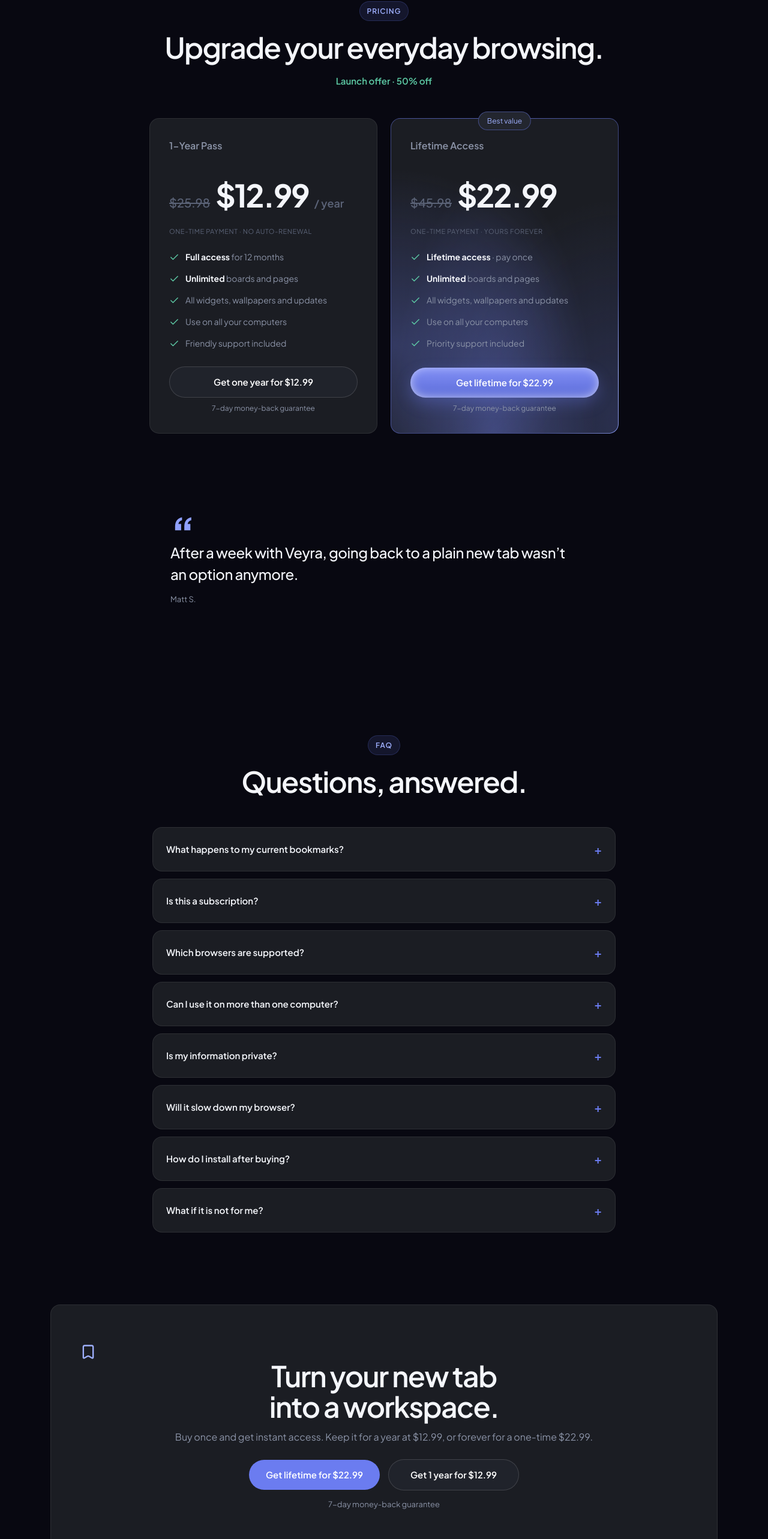
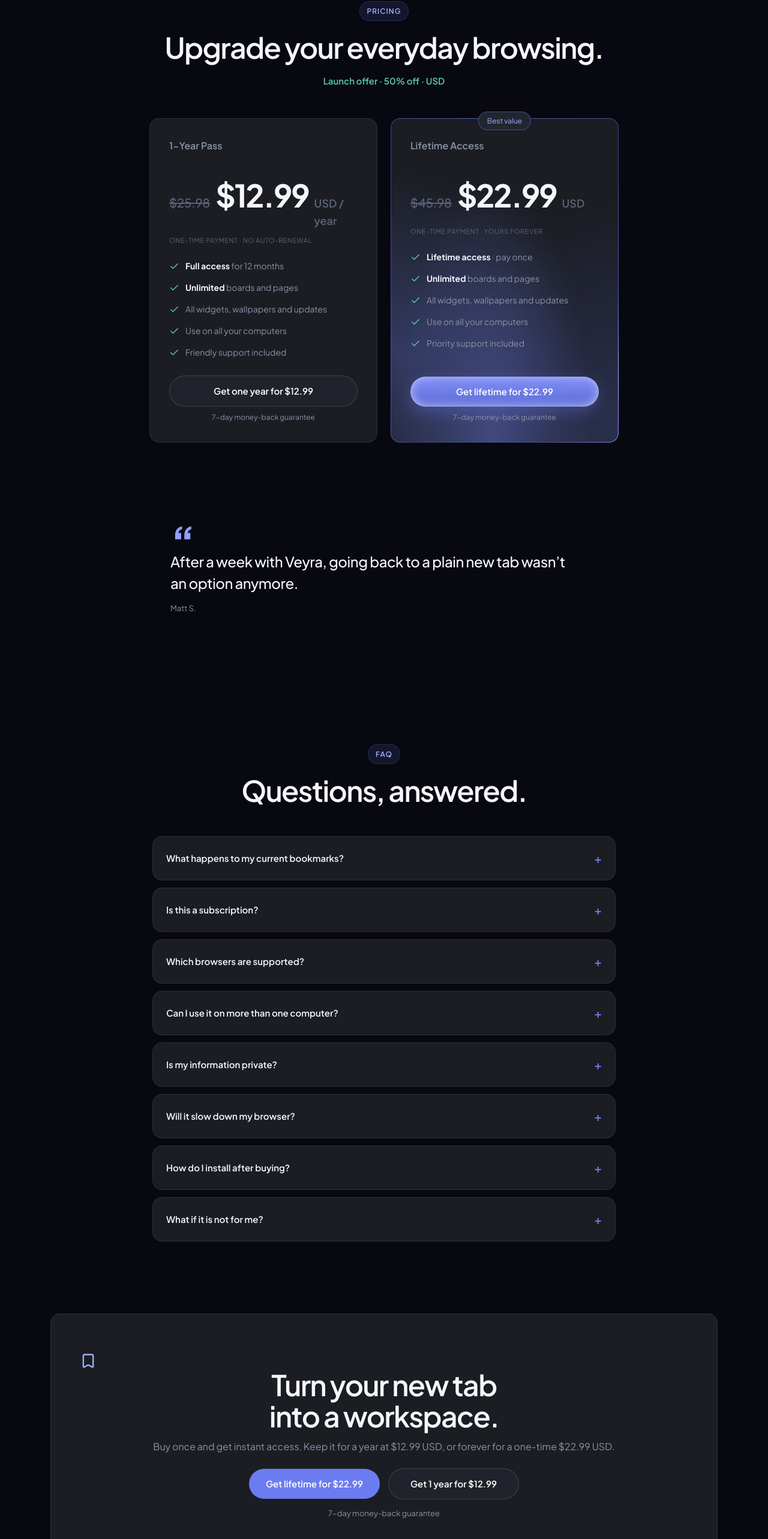
Before and after one commit to senujalinal/veyra-website, a Next.js app: page / in a window 1280 px wide. Shown: the part 4157-6723 px from the top of the page at 60% size. Built offline with nearby package versions, Linux system fonts and the light colour scheme.

Commit message:
Switch to live USD checkout variants

```diff
--- a/app/page.tsx
+++ b/app/page.tsx
@@ -6,8 +6,8 @@
 import { assetPath } from '@/lib/asset-path';
 
 const checkoutLinks = {
-  lifetime: 'https://veyrasoft.lemonsqueezy.com/checkout/buy/2ef89744-251f-40e4-994a-1f1deef3adf7',
-  oneYear: 'https://veyrasoft.lemonsqueezy.com/checkout/buy/109d53fc-c482-43e3-82c6-d9da956efa6e',
+  lifetime: 'https://veyrasoft.lemonsqueezy.com/checkout/buy/e33ac425-86ba-476c-bfbe-6fa7a87c280b',
+  oneYear: 'https://veyrasoft.lemonsqueezy.com/checkout/buy/d19742d0-3cda-4d5f-a377-b1eac9ac0769',
 } as const;
 
 const features = [
@@ -87,10 +87,10 @@
       </section>
 
       <section className="section shell" id="pricing">
-        <div className="section-head"><div className="eyebrow">Pricing</div><h2>Upgrade your everyday browsing.</h2><p className="offer">Launch offer · 50% off</p></div>
+        <div className="section-head"><div className="eyebrow">Pricing</div><h2>Upgrade your everyday browsing.</h2><p className="offer">Launch offer · 50% off · USD</p></div>
         <div className="pricing-grid">
-          <article className="price-card"><p className="card-kicker">1-Year Pass</p><div className="price"><s>$25.98</s><strong>$12.99</strong><span>/ year</span></div><small>ONE-TIME PAYMENT · NO AUTO-RENEWAL</small><ul><li><Check /><span><strong>Full access</strong> for 12 months</span></li><li><Check /><span><strong>Unlimited</strong> boards and pages</span></li><li><Check /><span>All widgets, wallpapers and updates</span></li><li><Check /><span>Use on all your computers</span></li><li><Check /><span>Friendly support included</span></li></ul><a className="button secondary-button" href={checkoutLinks.oneYear}>Get one year for $12.99</a><p className="guarantee">7-day money-back guarantee</p></article>
-          <article className="price-card featured"><span className="best">Best value</span><p className="card-kicker">Lifetime Access</p><div className="price"><s>$45.98</s><strong>$22.99</strong></div><small>ONE-TIME PAYMENT · YOURS FOREVER</small><ul><li><Check /><span><strong>Lifetime access</strong> · pay once</span></li><li><Check /><span><strong>Unlimited</strong> boards and pages</span></li><li><Check /><span>All widgets, wallpapers and updates</span></li><li><Check /><span>Use on all your computers</span></li><li><Check /><span>Priority support included</span></li></ul><a className="button" href={checkoutLinks.lifetime}>Get lifetime for $22.99</a><p className="guarantee">7-day money-back guarantee</p></article>
+          <article className="price-card"><p className="card-kicker">1-Year Pass</p><div className="price"><s>$25.98</s><strong>$12.99</strong><span>USD / year</span></div><small>ONE-TIME PAYMENT · NO AUTO-RENEWAL</small><ul><li><Check /><span><strong>Full access</strong> for 12 months</span></li><li><Check /><span><strong>Unlimited</strong> boards and pages</span></li><li><Check /><span>All widgets, wallpapers and updates</span></li><li><Check /><span>Use on all your computers</span></li><li><Check /><span>Friendly support included</span></li></ul><a className="button secondary-button" href={checkoutLinks.oneYear}>Get one year for $12.99</a><p className="guarantee">7-day money-back guarantee</p></article>
+          <article className="price-card featured"><span className="best">Best value</span><p className="card-kicker">Lifetime Access</p><div className="price"><s>$45.98</s><strong>$22.99</strong><span>USD</span></div><small>ONE-TIME PAYMENT · YOURS FOREVER</small><ul><li><Check /><span><strong>Lifetime access</strong> · pay once</span></li><li><Check /><span><strong>Unlimited</strong> boards and pages</span></li><li><Check /><span>All widgets, wallpapers and updates</span></li><li><Check /><span>Use on all your computers</span></li><li><Check /><span>Priority support included</span></li></ul><a className="button" href={checkoutLinks.lifetime}>Get lifetime for $22.99</a><p className="guarantee">7-day money-back guarantee</p></article>
         </div>
       </section>
 
@@ -105,7 +105,7 @@
         <div className="faq-list">{faqs.map(([question, answer]) => <details key={question}><summary>{question}<span>+</span></summary><p>{answer}</p></details>)}</div>
       </section>
 
-      <section className="final-cta"><div className="orb orb-one" /><div className="orb orb-two" /><div className="shell"><Bookmark size={28} /><h2>Turn your new tab<br />into a workspace.</h2><p>Buy once and get instant access. Keep it for a year at $12.99, or forever for a one-time $22.99.</p><div className="final-actions"><a className="button" href={checkoutLinks.lifetime}>Get lifetime for $22.99</a><a className="button secondary-button" href={checkoutLinks.oneYear}>Get 1 year for $12.99</a></div><span className="final-guarantee">7-day money-back guarantee</span></div></section>
+      <section className="final-cta"><div className="orb orb-one" /><div className="orb orb-two" /><div className="shell"><Bookmark size={28} /><h2>Turn your new tab<br />into a workspace.</h2><p>Buy once and get instant access. Keep it for a year at $12.99 USD, or forever for a one-time $22.99 USD.</p><div className="final-actions"><a className="button" href={checkoutLinks.lifetime}>Get lifetime for $22.99</a><a className="button secondary-button" href={checkoutLinks.oneYear}>Get 1 year for $12.99</a></div><span className="final-guarantee">7-day money-back guarantee</span></div></section>
 
       <ScrollPurchaseCta />
       <footer><div className="shell footer-inline"><span>© 2026 Veyrasoft. All rights reserved.</span><div className="footer-links"><Link href="/privacy">Privacy Policy</Link><Link href="/terms">Terms of Service</Link><Link href="/cookies">Cookies</Link><Link href="/refunds">Refunds</Link><Link href="/license">Licence</Link><Link href="/support">Support</Link><a href="mailto:veyrasoft@gmail.com">veyrasoft@gmail.com</a></div></div></footer>
--- a/app/terms/page.tsx
+++ b/app/terms/page.tsx
@@ -3,7 +3,7 @@
 export default function Terms() { return <LegalPage title="Terms of Service">
   <p>These Terms form an agreement between you and Veyrasoft of Darwin, Northern Territory, Australia for use of the Veyra website, browser extension and related services. By purchasing, installing or using Veyra, you accept these Terms and the Licence Agreement.</p>
   <h2>Eligibility and accounts</h2><p>You must be at least 18, or have permission from a parent or legal guardian, and be legally able to enter this agreement. You are responsible for accurate account information, keeping credentials secure and activity performed through your account.</p>
-  <h2>Plans and payment</h2><p>The one-year pass provides access for 12 months from activation and does not automatically renew. Lifetime access continues for the commercial life of Veyra, subject to supported browsers, these Terms and any lawful termination. Prices, currency, taxes and payment-provider terms are displayed at checkout.</p>
+  <h2>Plans and payment</h2><p>The one-year pass provides access for 12 months from activation and does not automatically renew. Lifetime access continues for the commercial life of Veyra, subject to supported browsers, these Terms and any lawful termination. All prices are listed in United States dollars (USD). Applicable taxes and payment-provider terms are displayed at checkout.</p>
   <h2>Acceptable use</h2><p>You must not use Veyra unlawfully; interfere with the service or other users; bypass licence, access or security controls; distribute malware; scrape or overload our systems; resell access; or reverse engineer protected software except where applicable law expressly permits.</p>
   <h2>Your content</h2><p>You retain ownership of bookmarks, notes and other content you add. You give Veyrasoft only the limited rights required to host, process, sync, back up and display that content for you. You are responsible for ensuring you have the right to save or share it.</p>
   <h2>Third-party services</h2><p>Veyra may interact with browsers, identity providers, websites and payment services that we do not control. Their terms and availability apply separately. We are not responsible for third-party content or changes, but this does not limit rights that cannot be excluded by law.</p>
```
Also changed, not shown: 1 other file (tests, documents, lock files or other folders).
